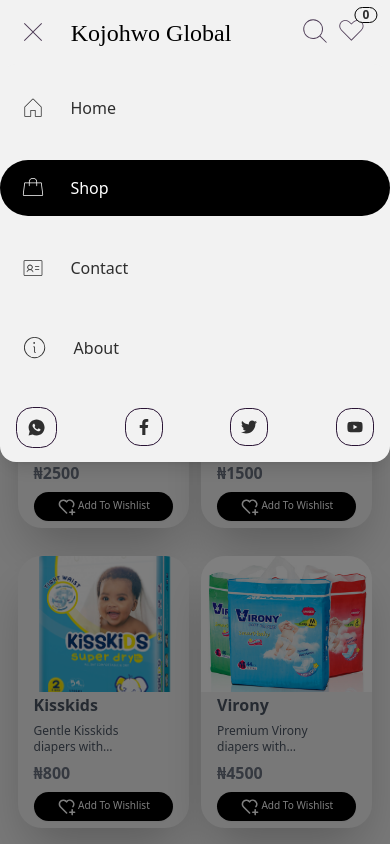
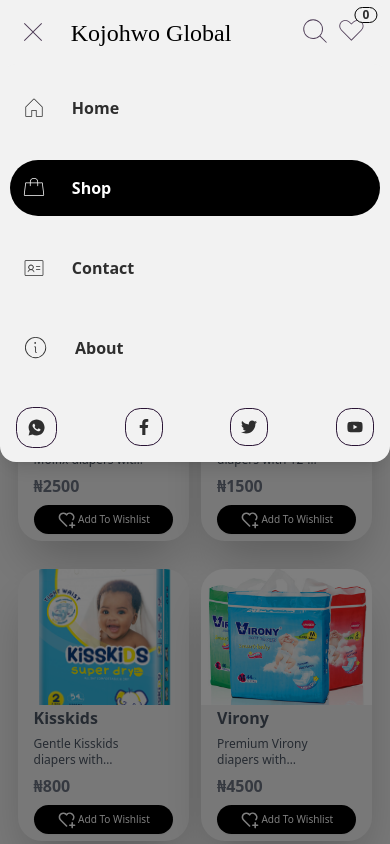
Before and after one commit to emuobopleasure/KojohwoGlobal-store, a React (Vite) app: page /products in a window 390 px wide. Both pictures are taken after a click on the button 32 px from the left and 32 px from the top of the page. Shown: the top 844 px of the page. Built offline with nearby package versions, Linux system fonts and the light colour scheme; a web font is replaced by a local one.

Commit message:
Enhance UI for mobile menu nav links, categories filter button, and featured categories card

```diff
--- a/src/components/Categories.jsx
+++ b/src/components/Categories.jsx
@@ -58,10 +58,10 @@
 
   const categoryList = (
     <ul className="categories-list text-gray-700 text-sm flex justify-between whitespace-nowrap items-center md:justify-evenly gap-2 overflow-auto">
-      <li>
+      <li className='mb-[2px]'>
         <button
           onClick={() => handleCategoryClick('All Categories')}
-          className={`all-categories-btn items-center border px-[0.8rem] py-[0.5rem] ${selectedCategory === 'All Categories' ? 'bg-accent text-white' : 'border-gray-400'
+          className={`all-categories-btn items-center border px-[0.8rem] py-[0.5rem] ${selectedCategory === 'All Categories' ? 'bg-accent py-[0.85rem] text-white' : 'border-gray-400'
             } rounded-full lg:hover:bg-accent lg:hover:text-white lg:hover:border-accent font-semibold flex gap-1`}
         >
           <i className="fa-solid fa-house-chimney" />
@@ -70,14 +70,14 @@
       </li>
 
       {categories.map((category) => (
-        <li
+        <li className='mb-[2px]'
           key={category.slug}
           ref={(el) => (categoryRefs.current[category.slug] = el)}
         >
           <button
             onClick={() => handleCategoryClick(category.slug)}
             className={`categories-btn items-center px-[0.8rem] py-[0.5rem] font-semibold rounded-full flex gap-1 ${selectedCategory === category.slug
-                ? 'bg-accent text-white border'
+                ? 'bg-accent py-[0.85rem] text-white border'
                 : 'bg-none border border-gray-400'
               } lg:hover:bg-accent lg:hover:text-white lg:hover:border-white`}
           >
--- a/src/components/FeaturedCategories.jsx
+++ b/src/components/FeaturedCategories.jsx
@@ -41,14 +41,14 @@
                             </div>
 
                             {/* Card Bottom */}
-                            <div className='card-bottom mt-4 mb-[4px] flex items-center justify-between px-[4px] border border-accent rounded-2xl w-[93%] mx-auto group-hover:bg-accent transition-colors duration-300 ease-in-out py-[2px]'>
+                            <div className='card-bottom mt-4 mb-[4px] flex items-center justify-between px-[5px] border border-accent rounded-2xl w-[93%] mx-auto group-hover:bg-accent transition-colors duration-300 ease-in-out py-[2px]'>
                                 <h3 className='text-accent text-sm sm:text-base group-hover:text-base-100 transition-colors duration-300 ease-in-out truncate pr-2'>
                                     {category.name}
                                 </h3>
                                 <div className='flex-shrink-0'>
                                     <GoArrowRight
                                         size={'1.2rem'}
-                                        className='border border-base-100 rounded-lg p-[1px] text-base-100 bg-accent group-hover:scale-110 transition-all ease-out duration-300'
+                                        className='border border-base-100 rounded-lg p-[1px] text-base-100 bg-accent group-hover:scale-110 transition-all ease-out duration-300 group-hover:rounded-full'
                                     />
                                 </div>
                             </div>
--- a/src/components/Header.jsx
+++ b/src/components/Header.jsx
@@ -236,50 +236,50 @@
                                     </span>
                                 </div>
                             </li> */}
-                            <li onClick={() => setShowMenu(false)}>
-                                <NavLink to='/' className={({ isActive }) => isActive ? 'mobile-nav-link bg-accent hover:bg-accent hover:rounded-full text-white rounded-full border-none pl-[1.3rem]' : 'border-none pl-[1.3rem]'}>
+                            <li onClick={() => setShowMenu(false)} className='w-[95%] mx-auto font-semibold'>
+                                <NavLink to='/' id='m-m-link' className={({ isActive }) => isActive ? 'mobile-nav-link bg-accent hover:bg-accent hover:rounded-full text-white rounded-full border-none pl-[12.5px]' : 'border-none pl-[12.5px] hover:rounded-full'}>
                                     <span>
                                         <PiHouseThin size={'1.5rem'} className='mr-[1.1rem]' />
                                     </span>
                                     Home
                                 </NavLink>
                             </li>
-                            <li onClick={() => setShowMenu(false)}>
-                                <NavLink to='/products' className={({ isActive }) => isActive ? 'mobile-nav-link bg-accent hover:bg-accent hover:rounded-full text-white rounded-full border-none pl-[1.3rem]' : 'border-none pl-[1.3rem]'}>
+                            <li onClick={() => setShowMenu(false)} className='w-[95%] mx-auto font-semibold'>
+                                <NavLink to='/products' id='m-m-link' className={({ isActive }) => isActive ? 'mobile-nav-link bg-accent hover:bg-accent hover:rounded-full text-white rounded-full border-none pl-[12.5px]' : 'border-none pl-[12.5px] hover:rounded-full'}>
                                     <span>
                                         <PiHandbagThin size={'1.5rem'} className='mr-[1.1rem]' />
                                     </span>
                                     Shop
                                 </NavLink>
                             </li>
-                            <li onClick={() => setShowMenu(false)}>
-                                <NavLink to='/contact' className={({ isActive }) => isActive ? 'mobile-nav-link bg-accent hover:bg-accent hover:rounded-full text-white rounded-full border-none pl-[1.3rem]' : 'border-none pl-[1.3rem]'}>
+                            <li onClick={() => setShowMenu(false)} className='w-[95%] mx-auto font-semibold'>
+                                <NavLink to='/contact' id='m-m-link' className={({ isActive }) => isActive ? 'mobile-nav-link bg-accent hover:bg-accent hover:rounded-full text-white rounded-full border-none pl-[12.5px]' : 'border-none pl-[12.5px] hover:rounded-full'}>
                                     <span>
                                         <PiIdentificationCardThin size={'1.5rem'} className='mr-[1.1rem]' />
                                     </span>
                                     Contact
                                 </NavLink>
                             </li>
-                            <li onClick={() => setShowMenu(false)}>
-                                <NavLink to='/about' className={({ isActive }) => isActive ? 'mobile-nav-link bg-accent hover:bg-accent hover:rounded-full text-white rounded-full border-none pl-[1.3rem]' : 'border-none pl-[1.3rem]'}>
+                            <li onClick={() => setShowMenu(false)} className='w-[95%] mx-auto font-semibold'>
+                                <NavLink to='/about' id='m-m-link' className={({ isActive }) => isActive ? 'mobile-nav-link bg-accent hover:bg-accent hover:rounded-full text-white rounded-full border-none pl-[12.5px]' : 'border-none pl-[12.5px] hover:rounded-full'}>
                                     <span>
                                         <PiInfoThin size={'1.7rem'} className='mr-[1.1rem]' />
                                     </span>
                                     About
                                 </NavLink>
                             </li>
-                            <div className='social-links cursor-default '>
+                            <div className='social-links cursor-default'>
                                 <div className='mobile-nav-link social-links gap-4 px-4 mobile-nav-link h-[3.4rem] flex items-center justify-between cursor-text rounded-[2rem]'>
-                                    <a href='https://wa.me/message/WRKSVZP2GDD7K1' className='whatsapp p-[10px] rounded-[40%] border-[1px] border-[#291334]'>
+                                    <a href='https://wa.me/message/WRKSVZP2GDD7K1' target='blank' className='whatsapp p-[10px] rounded-[40%] border-[1px] border-[#291334]'>
                                         <RiWhatsappFill size='1.2rem' />
                                     </a>
-                                    <a href='https://facebook.com/profile.php/?id=100003626663302&_rdc=1&_rdr' className='facebook p-[10px] rounded-[40%] border-[1px] border-[#291334]'>
+                                    <a href='https://facebook.com/profile.php/?id=100003626663302&_rdc=1&_rdr' target='blank' className='facebook p-[10px] rounded-[40%] border-[1px] border-[#291334]'>
                                         <FaFacebookF />
                                     </a>
-                                    <a href='https://twitter.com' className='instagram p-[10px] rounded-[40%] border-[1px] border-[#291334]'>
+                                    <a href='https://twitter.com' target='blank' className='instagram p-[10px] rounded-[40%] border-[1px] border-[#291334]'>
                                         <FaTwitter />
                                     </a>
-                                    <a href='https://youtube.com' className='tiktok p-[10px] rounded-[40%] border-[1px] border-[#291334]'>
+                                    <a href='https://youtube.com' target='blank' className='tiktok p-[10px] rounded-[40%] border-[1px] border-[#291334]'>
                                         <FaYoutube />
                                     </a>
                                 </div>
--- a/src/index.css
+++ b/src/index.css
@@ -10,6 +10,24 @@
 /* * {
   outline: 1px solid blue;
 } */
+
+#m-m-link {
+  /* all: unset !important; */
+
+}
+
+#m-m-link:hover {
+  background-color: #8c3f27 !important;
+  color: white;
+}
+
+#m-m-link:focus {
+  background-color: none !important;
+  color: white !important;
+}
+#m-m-link:active {
+  background-color: none !important;
+}
 
 
 /* Hide scrollbar for Chrome, Safari and Opera */
```
